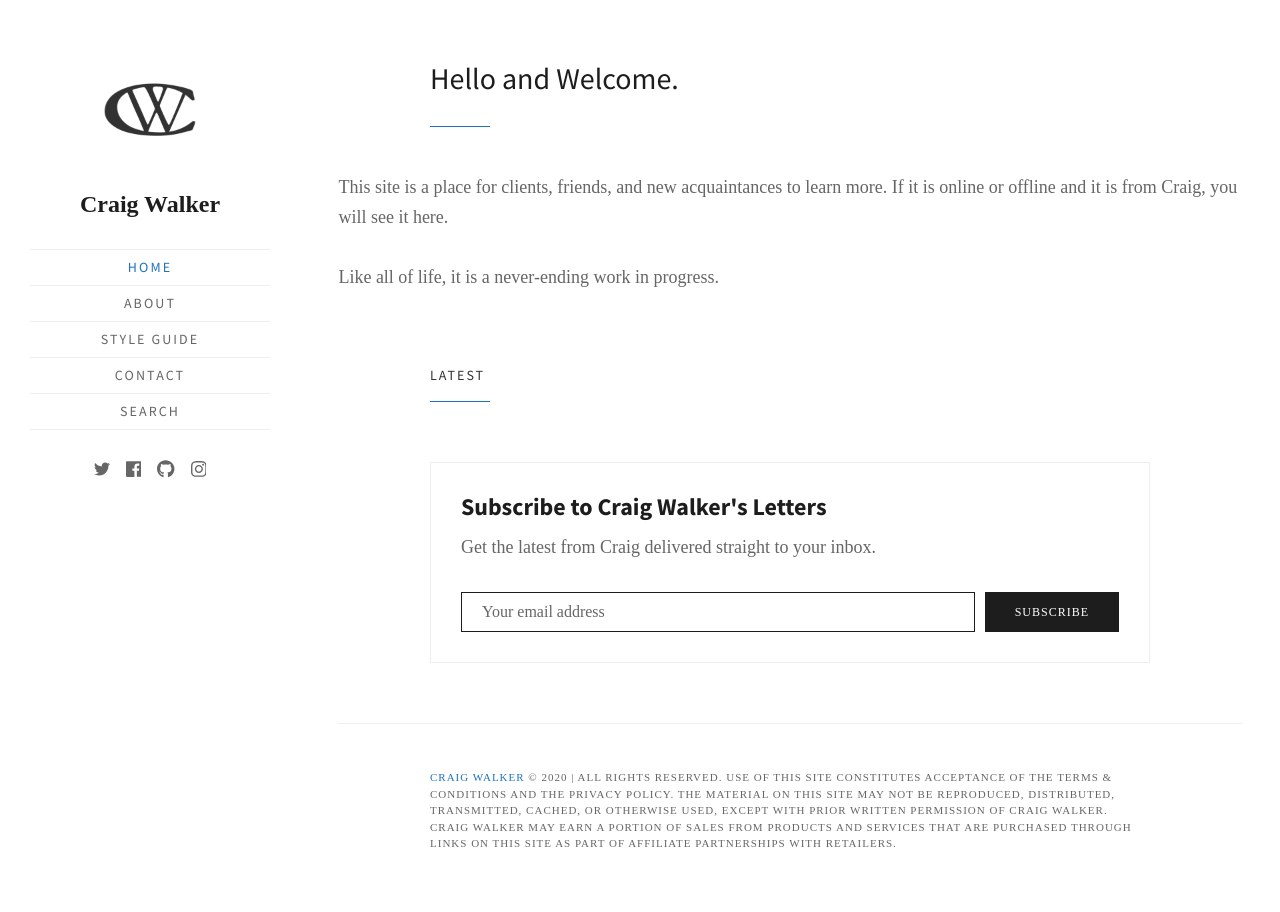
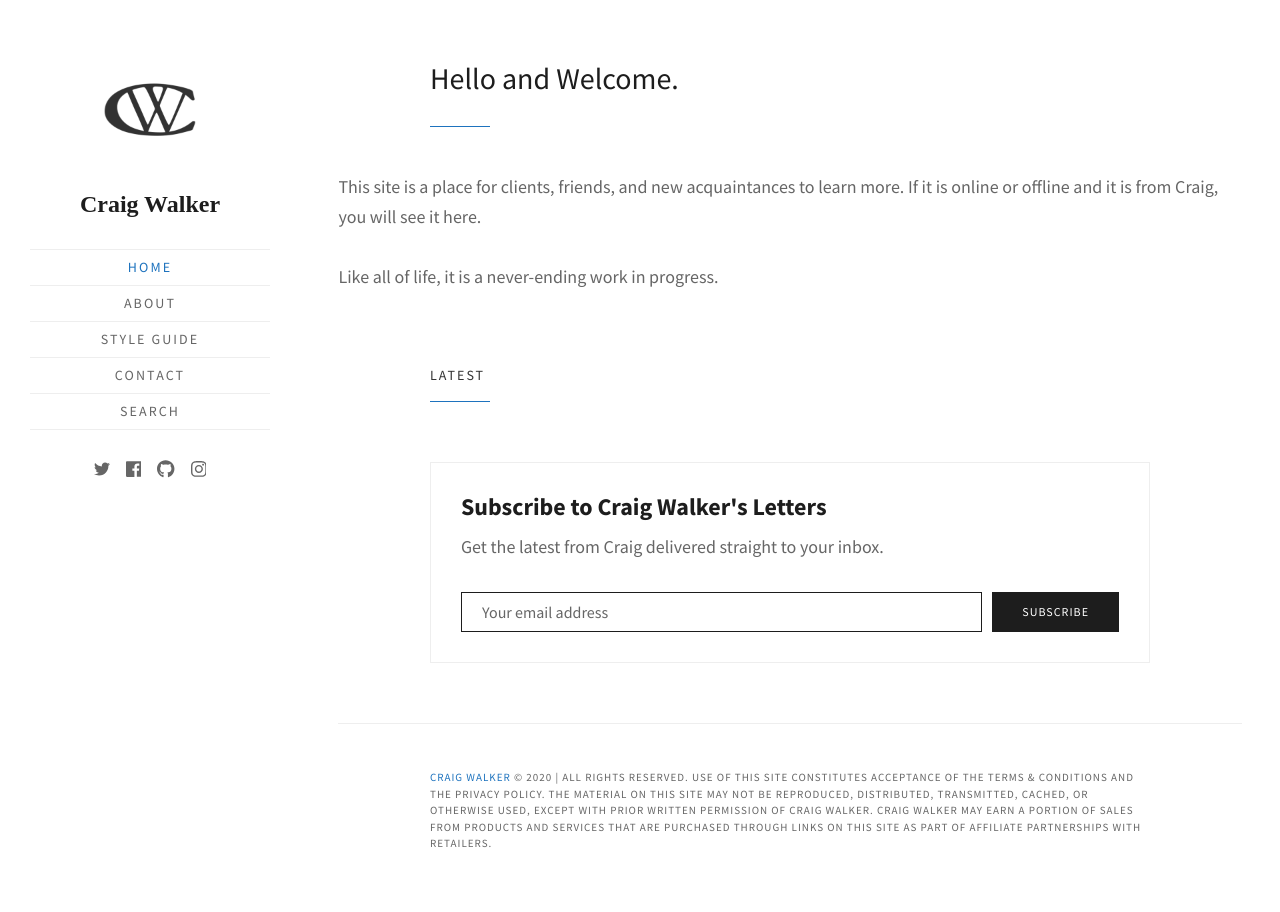
Before and after one commit to walkercraig/walkercraig, a Jekyll site: the page built from index.html, in a window 1280 px wide. Built offline with Jekyll 4.4.1, drawn with Linux system fonts in a browser that asks for light colours; some web fonts are replaced; the list of posts is cut into pages by our own code.

Commit message:
Update _general.scss

```diff
--- a/_sass/_general.scss
+++ b/_sass/_general.scss
@@ -3,7 +3,7 @@
  * ----------------------------------------------------------------------------
  */
 html {
-  font-family: $font-primary;
+  font-family: $font-secondary;
   font-size: 112.5%;
   height: 100%;
   min-height: 100%;
```
